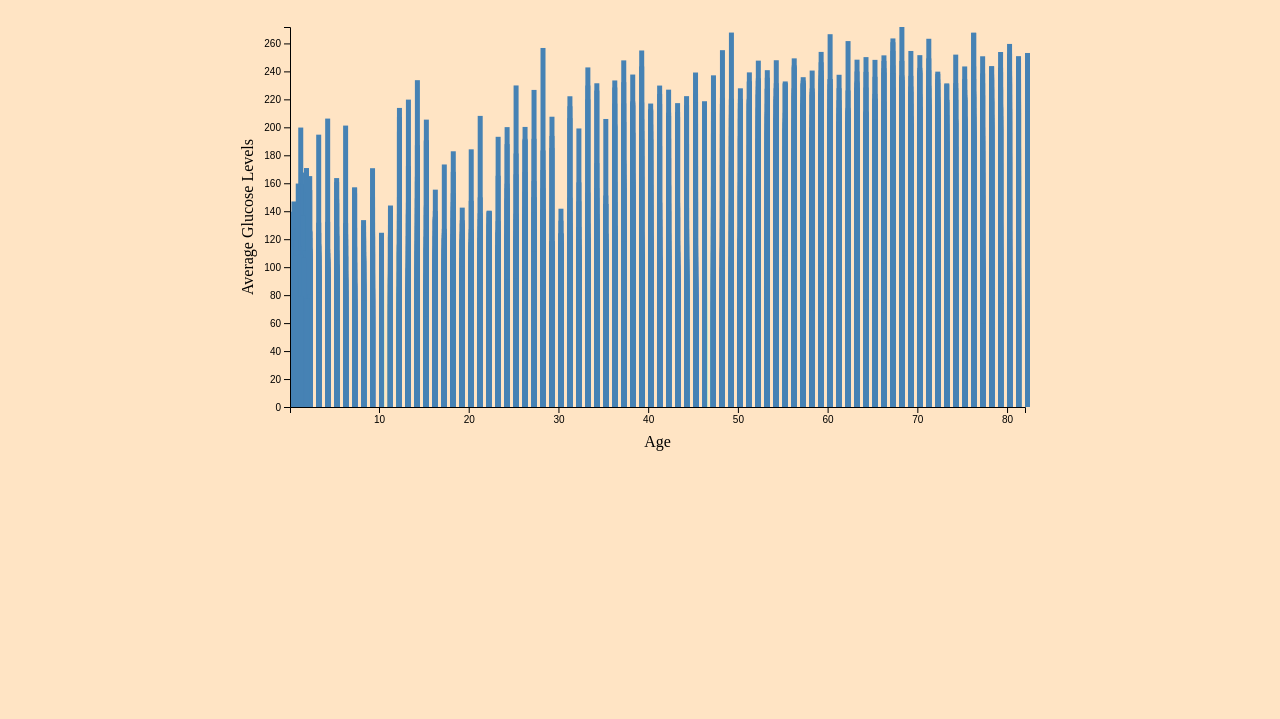
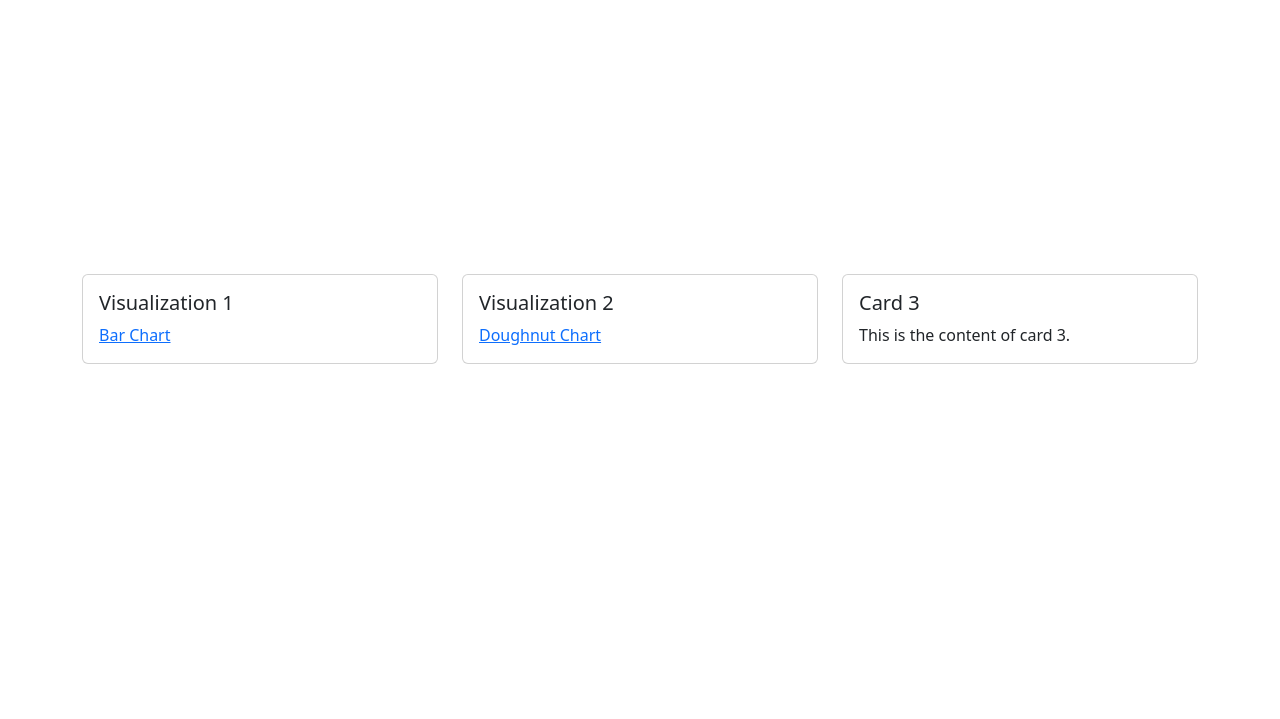
Before and after one commit to mxrtydluffy/Data-Visualization, a plain HTML site: page index.html in a window 1280 px wide. Shown: the part 81-800 px from the top of the page. Drawn offline with nearby package versions, Linux system fonts and the light colour scheme.

Commit message:
[UPDATE] Attempt viz #2

```diff
--- a/index.html
+++ b/index.html
@@ -1,92 +1,49 @@
 <!DOCTYPE html>
-<html lang="en">
+<html>
 <head>
-    <meta charset="UTF-8">
-    <meta name="viewport" content="width=device-width, initial-scale=1.0">
-    <title>Stroke Barchart</title>
-    <script src="https://d3js.org/d3.v7.min.js"></script>
+    <title>Centered Card Boxes</title>
+    <link rel="stylesheet" href="https://cdn.jsdelivr.net/npm/bootstrap@5.3.0/dist/css/bootstrap.min.css">
+    <style>
+        body {
+            display: flex;
+            align-items: center;
+            justify-content: center;
+            height: 100vh;
+        }
+    </style>
 </head>
-<style>
-    body{
-        display: flex;
-        flex-direction: column;
-        justify-content: center;
-        align-items: center;
-        background-color: bisque;
-    }
-</style>
 <body>
-    <h1>Glucose Levels | Stroke Dataset</h1>
-    <script>
-    d3.csv("./data/healthcare-dataset-stroke-data.csv").then(data => {
-        // Extract age and average glucose levels
-        const extractedData = data.map(d => ({
-        age: +d.age,
-        avg_glucose_level: +d.avg_glucose_level
-        }));
-
-        const width = 810;
-        const height = 450;
-        const margin = { top: 20, right: 20, bottom: 50, left: 55 };
-        const chartWidth = width - margin.left - margin.right;
-        const chartHeight = height - margin.top - margin.bottom;
-
-        const svg = d3.select('body')
-        .append('svg')
-        .attr('width', width)
-        .attr('height', height);
-
-        const chart = svg.append('g')
-        .attr('transform', `translate(${margin.left}, ${margin.top})`);
-
-        const xScale = d3.scaleLinear()
-        .range([0, chartWidth])
-        .domain(d3.extent(extractedData, d => d.age));
-
-        const yScale = d3.scaleLinear()
-        .range([chartHeight, 0])
-        .domain([0, d3.max(extractedData, d => d.avg_glucose_level)]);
-
-        chart.selectAll('.bar')
-        .data(extractedData)
-        .enter()
-        .append('rect')
-        .attr('class', 'bar')
-        .attr('x', d => xScale(d.age))
-        .attr('y', d => yScale(d.avg_glucose_level))
-        .attr('width', 5) // Adjust the width of bars as needed
-        .attr('height', d => chartHeight - yScale(d.avg_glucose_level))
-        .attr('fill', 'steelblue');
-
-        // X-axis
-        chart.append('text')
-        .attr('class', 'x-axis-label')
-        .attr('text-anchor', 'middle')
-        .attr('x', chartWidth / 2)
-        .attr('y', chartHeight + margin.bottom - 10) // Adjust the y-coordinate to provide space for the label
-        .text('Age');
-
-        // Y-axis
-        chart.append('text')
-        .attr('class', 'y-axis-label')
-        .attr('text-anchor', 'middle')
-        .attr('x', -chartHeight / 2)
-        .attr('y', -margin.left + 18)
-        .attr('transform', 'rotate(-90)')
-        .text('Average Glucose Levels');
-
-        // Append X-axis
-        chart.append('g')
-        .attr('transform', `translate(0, ${chartHeight})`)
-        .call(d3.axisBottom(xScale));
-
-        // Append Y-axis
-        chart.append('g')
-        .call(d3.axisLeft(yScale));
-
-    }).catch(error => {
-        console.log(error);
-    });
-    </script>
+    <div class="container">
+        <div class="row">
+            <div class="col-md-4">
+                <div class="card">
+                    <div class="card-body">
+                        <h5 class="card-title">Visualization 1</h5>
+                        <a href="./viz_1/home.html">
+                          <p class="card-text">Bar Chart</p>
+                        </a>
+                    </div>
+                </div>
+            </div>
+            <div class="col-md-4">
+                <div class="card">
+                    <div class="card-body">
+                        <h5 class="card-title">Visualization 2</h5>
+                        <a href="./viz_2/home.html">
+                          <p class="card-text">Doughnut Chart</p>
+                        </a>
+                    </div>
+                </div>
+            </div>
+            <div class="col-md-4">
+                <div class="card">
+                    <div class="card-body">
+                        <h5 class="card-title">Card 3</h5>
+                        <p class="card-text">This is the content of card 3.</p>
+                    </div>
+                </div>
+            </div>
+        </div>
+    </div>
 </body>
 </html>
```
Also changed, not shown: viz_1/home.html (added, +92 -0 lines), viz_2/home.html (added, +39 -0 lines), viz_2/index.js (added, +25 -0 lines), viz_1/data/healthcare-dataset-stroke-data.csv (renamed from data/healthcare-dataset-stroke-data.csv), 1 other file.
